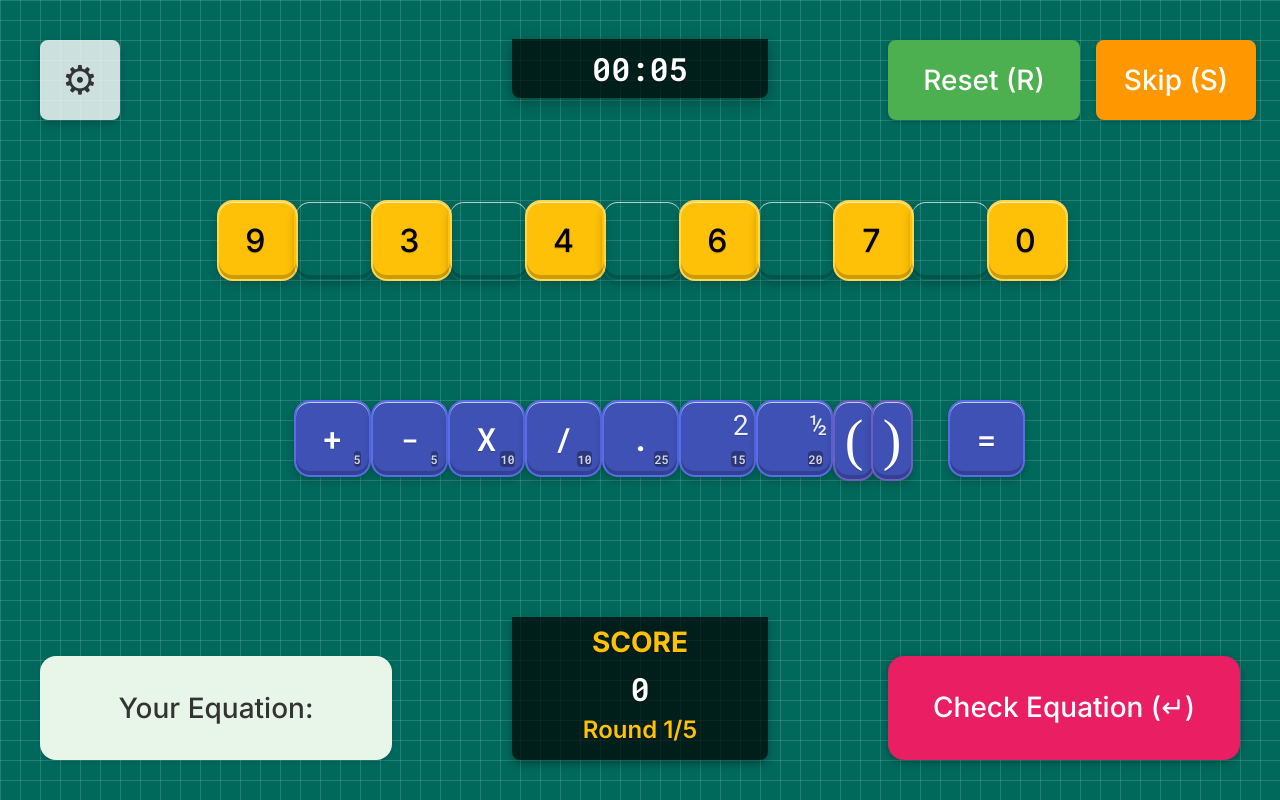
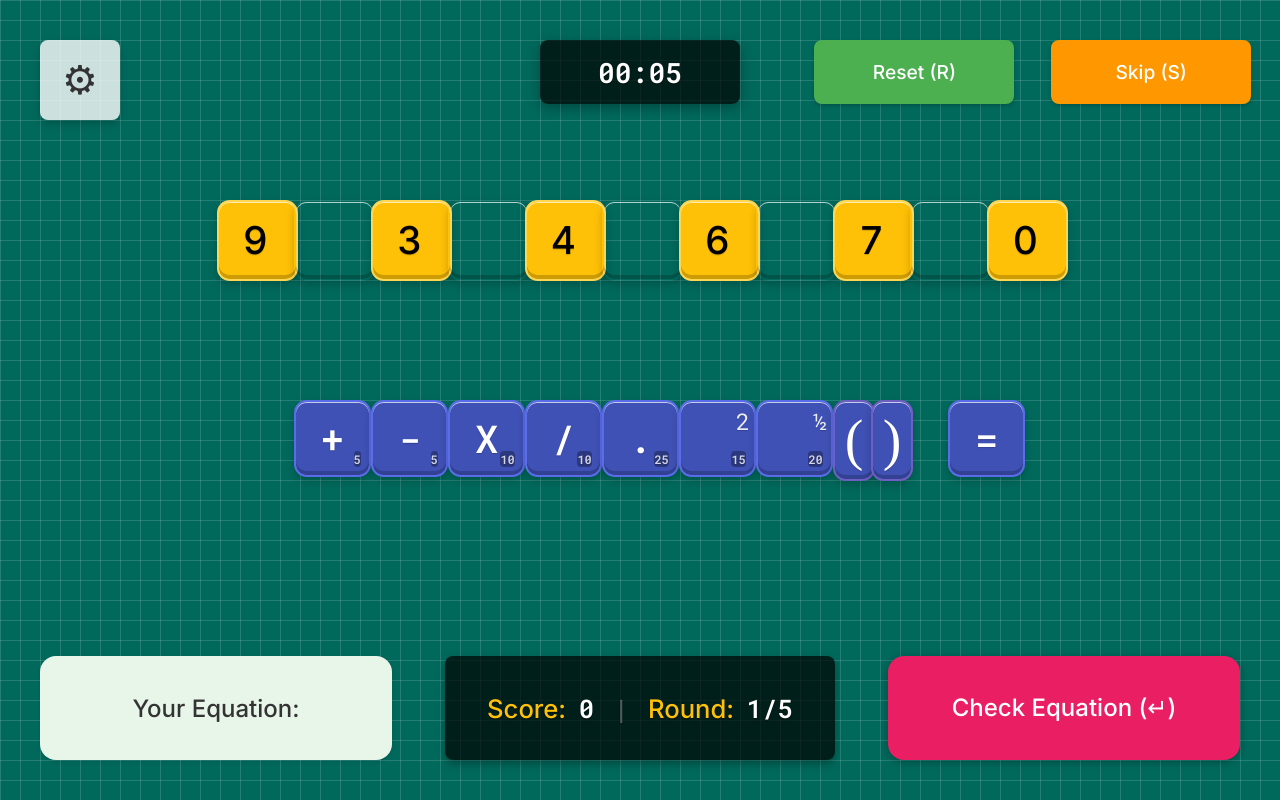
Before and after one commit to eoincondron/numbble, a React (Create React App) app: page / in a window 1280 px wide. Built offline with nearby package versions, Linux system fonts and the light colour scheme.

Commit message:
Use dynamic viewport height and width units. Adjust dimensions and locations of components to suit different aspect ratios

```diff
--- a/src/App.css
+++ b/src/App.css
@@ -24,31 +24,40 @@
 }
 
 @keyframes App-logo-spin {
-  from { transform: rotate(0deg); }
-  to { transform: rotate(360deg); }
+  from {
+    transform: rotate(0deg);
+  }
+
+  to {
+    transform: rotate(360deg);
+  }
 }
 
 
 /* Background patterns with vibrant, distinct colors */
 .bg-solid {
-  background-color: #303F9F; /* Indigo */
+  background-color: #303F9F;
+  /* Indigo */
 }
 
 .bg-grid {
-  background-color: #00695C; /* Teal */
+  background-color: #00695C;
+  /* Teal */
   background-image: linear-gradient(rgba(255, 255, 255, 0.15) 1px, transparent 1px),
     linear-gradient(90deg, rgba(255, 255, 255, 0.15) 1px, transparent 1px);
   background-size: 20px 20px;
 }
 
 .bg-dots {
-  background-color: #6A1B9A; /* Purple */
+  background-color: #6A1B9A;
+  /* Purple */
   background-image: radial-gradient(rgba(255, 255, 255, 0.2) 1px, transparent 1px);
   background-size: 20px 20px;
 }
 
 .bg-waves {
-  background-color: #D84315; /* Deep Orange */
+  background-color: #D84315;
+  /* Deep Orange */
   background-image:
     linear-gradient(135deg, rgba(255, 255, 255, 0.15) 25%, transparent 25%),
     linear-gradient(225deg, rgba(255, 255, 255, 0.15) 25%, transparent 25%),
@@ -59,7 +68,8 @@
 }
 
 .bg-circuit {
-  background-color: #0D47A1; /* Blue */
+  background-color: #0D47A1;
+  /* Blue */
   background-image:
     radial-gradient(rgba(255, 255, 255, 0.2) 2px, transparent 2px),
     radial-gradient(rgba(255, 255, 255, 0.15) 2px, transparent 2px);
@@ -70,8 +80,9 @@
 .board {
   color: rgb(240, 200, 200);
   align-content: center;
-  height: 100vh;
-  width: 100vw;
+  height: 100dvh;
+  /* Dynamic viewport height - excludes browser UI */
+  width: 100dvw;
   margin: 0;
   padding: 0;
   overflow-x: hidden;
@@ -83,46 +94,59 @@
   position: relative;
   transition: background-color 0.5s ease;
 }
+
+/* Fallback for browsers that don't support dvh */
+@supports not (height: 100dvh) {
+  .board {
+    height: 100dvh;
+  }
+}
+
 .block {
   position: absolute;
   text-align: center;
-  font-size: 4vh;
+  font-size: min(6dvh, 3dvw);
+  /* Responsive to both dimensions */
   font-weight: 500;
   color: black;
   width: 100%;
   max-width: 100%;
-  margin-right: 1vh;
+  margin-right: min(1dvh, 0.75dvw);
   z-index: 1;
-  border-radius: 2vh;
+  border-radius: min(2dvh, 1dvw);
+  /* Proportional border radius */
   display: flex;
   align-items: center;
   justify-content: center;
   font-family: 'Roboto Mono', monospace;
   text-shadow: 0 1px 1px rgba(0, 0, 0, 0.2);
   box-shadow:
-      0 .5vh 1vh rgba(0, 0, 0, 0.2),
+    0 .5dvh 1dvh rgba(0, 0, 0, 0.2),
     inset 0 -4px 0 rgba(0, 0, 0, 0.2),
     inset 0 1px 0 rgba(255, 255, 255, 0.7);
-  transform: perspective(10vh) translateZ(0);
+  transform: perspective(10dvh) translateZ(0);
   transition: transform 0.2s ease, box-shadow 0.2s ease;
 }
 
 .placed {
-  top: 25vh;
+  top: 25dvh;
 }
+
 .dormant {
-  top: 50vh;
+  top: 50dvh;
 }
+
 .waiting {
-  top: 46vh;
+  top: 46dvh;
   background-color: #F44336;
   transform: scale(1.1);
   transition: all 0.2s ease;
   box-shadow:
-        0 1vh 2vh rgba(0, 0, 0, 0.2),
+    0 1dvh 2dvh rgba(0, 0, 0, 0.2),
     inset 0 -6px 0 rgba(0, 0, 0, 0.2),
     inset 0 1px 0 rgba(255, 255, 255, 0.9);
 }
+
 .num_tile {
   background-color: #FFC107;
   z-index: 0;
@@ -132,9 +156,9 @@
 }
 
 .num_tile:hover {
-  transform: perspective(10vh) translateZ(5px);
+  transform: perspective(10dvh) translateZ(5px);
   box-shadow:
-    0 1vh 2vh rgba(0, 0, 0, 0.2),
+    0 1dvh 2dvh rgba(0, 0, 0, 0.2),
     inset 0 -6px 0 rgba(0, 0, 0, 0.2),
     inset 0 1px 0 rgba(255, 255, 255, 0.9);
 }
@@ -148,9 +172,9 @@
 }
 
 .op_tile:hover {
-  transform: perspective(10vh) translateZ(5px);
+  transform: perspective(10dvh) translateZ(5px);
   box-shadow:
-    0 1vh 1.5vh rgba(0, 0, 0, 0.3),
+    0 1dvh 1.5dvh rgba(0, 0, 0, 0.3),
     inset 0 -4px 0 rgba(0, 0, 0, 0.3),
     inset 0 1px 0 rgba(255, 255, 255, 0.4);
 }
@@ -158,17 +182,17 @@
 
 .bracket_tile {
   font-family: ".SF NS Mono";
-  font-size: 7vh;
+  font-size: 7dvh;
   font-weight: 200;
   /* 3D effect matching other tiles */
   border: 2px solid rgba(130, 100, 200, 0.7);
-  /*transform: perspective(10vh) translateZ(0);*/
+  /*transform: perspective(10dvh) translateZ(0);*/
 }
 
 .bracket_tile:hover {
-  transform: perspective(10vh) translateZ(.5vh);
+  transform: perspective(10dvh) translateZ(.5dvh);
   box-shadow:
-          0 1vh 1.5vh rgba(0, 0, 0, 0.3),
+    0 1dvh 1.5dvh rgba(0, 0, 0, 0.3),
     inset 0 -4px 0 rgba(0, 0, 0, 0.3),
     inset 0 1px 0 rgba(255, 255, 255, 0.4);
 }
@@ -195,8 +219,8 @@
 .drag-over {
   background-color: rgba(255, 255, 255, 0.3);
   border: 2px dashed rgba(255, 220, 100, 0.9);
-  box-shadow: 0 0 2vh rgba(255, 255, 255, 0.8),
-              0 0 4vh rgba(255, 220, 100, 0.6);
+  box-shadow: 0 0 2dvh rgba(255, 255, 255, 0.8),
+    0 0 4dvh rgba(255, 220, 100, 0.6);
   transform: scale(1.1);
 }
 
@@ -216,7 +240,7 @@
 
 /* Add specific styling for number tiles when brackets are dragged over them */
 .num_tile.drag-over {
-  box-shadow: 0 0 1vh rgba(130, 100, 200, 0.8) !important;
+  box-shadow: 0 0 1dvh rgba(130, 100, 200, 0.8) !important;
   border: 2px dashed rgba(130, 100, 200, 0.8) !important;
   background-color: rgba(130, 100, 200, 0.1);
 }
@@ -226,66 +250,75 @@
   0% {
     box-shadow: 0 0 5px rgba(255, 255, 255, 0.2);
   }
+
   100% {
     box-shadow: 0 0 20px rgba(255, 255, 255, 0.6),
       0 0 30px rgba(100, 120, 255, 0.4);
   }
 }
-.reset_tile, .skip_tile {
-  background-color: #4CAF50;
+
+.reset_tile,
+.skip_tile,
+.timer {
   color: white;
-  width: 24vh;
-  height: 10vh;
-  font-size: 3.5vh;
+  width: min(25dvh, 18dvw);
+  height: min(9dvh, 5dvw);
+  top: min(5dvh, 3.75dvw);
+  font-size: min(3dvh, 1.5dvw);
   font-weight: 500;
   font-family: 'Inter', sans-serif;
-  border-radius: 1vh;
+  border-radius: min(1dvh, 0.75dvw);
   border: none;
   cursor: pointer;
   display: flex;
   align-items: center;
   justify-content: center;
-  box-shadow: 0 2px 4px rgba(0,0,0,0.2);
+  box-shadow: 0 2px 4px rgba(0, 0, 0, 0.2);
   transition: all 0.2s ease;
   position: absolute;
-  top: 5vh;
-  right: 25vh;
 }
 
 .skip_tile {
   background-color: #FF9800;
-  width: 20vh;
-  right: 3vh;
+  right: min(10dvh, 2.25dvw);
 }
-.equation, .play {
+
+.reset_tile {
+  background-color: #4CAF50;
+  right: min(37dvh, 20.75dvw);
+}
+
+.equation,
+.play,
+.session-score {
   background-color: #E8F5E9;
   color: #333;
   text-align: center;
-  width: 40vh;
-  height: 10vh;
-  font-size: 3.5vh;
+  width: min(40dvh, 30dvw);
+  height: min(10dvh, 7.5dvw);
+  font-size: min(3dvh, 2.25dvw);
   font-weight: 500;
   font-family: 'Inter', sans-serif;
-  border-radius: 2vh;
-  box-shadow: 0 2px 4px rgba(0,0,0,0.1);
-  padding: 1.5vh 2vh;
+  border-radius: min(2dvh, 1.5dvw);
+  box-shadow: 0 2px 4px rgba(0, 0, 0, 0.1);
+  padding: min(1.5dvh, 1.1dvw) min(2dvh, 1.5dvw);
   display: flex;
   align-items: center;
   justify-content: center;
   position: absolute;
-  bottom: 5vh;
+  bottom: min(5dvh, 3.75dvw);
 }
 
 .equation {
-  left: 5vh;
+  left: min(5dvh, 3.75dvw);
 }
 
 .play {
-  right: 5vh;
+  right: min(5dvh, 3.75dvw);
   background-color: #E91E63;
   color: white;
   cursor: pointer;
-  box-shadow: 0 2px 8px rgba(0,0,0,0.3);
+  box-shadow: 0 2px 8px rgba(0, 0, 0, 0.3);
   transition: all 0.2s ease;
   line-height: 1.2;
 }
@@ -301,9 +334,8 @@
 }
 
 
-.timer, .session-score {
-  left: 40vw;
-  width: 20vw;
+.timer,
+.session-score {
   position: absolute;
   z-index: 10;
   display: flex;
@@ -312,89 +344,77 @@
   background-color: rgba(0, 0, 0, 0.7);
   color: white;
   font-family: 'Roboto Mono', monospace;
-  font-size: 4vh;
+  font-size: min(3.5dvh, 2.5dvw);
   font-weight: bold;
-  padding: 1vh 0;
-  border-radius: 0 0 1vh 1vh;
-  box-shadow: 0 .5vh 1vw rgba(0, 0, 0, 0.3);
+  /* padding: min(1dvh, 0.75dvw) 0; */
+  /* border-radius: 0 0 min(1dvh, 0.75dvw) min(1dvh, 0.75dvw); */
+  box-shadow: 0 min(.5dvh, 0.4dvw) 1dvw rgba(0, 0, 0, 0.3);
   text-shadow: 0 1px 2px rgba(0, 0, 0, 0.5);
-  margin-top: -1px;
+  /* margin-top: -1px; */
   /*box-sizing: border-box;*/
   border-top: none;
 }
 
-.timer {
-  top: 5vh;
-}
 
 
 .session-score {
-  font-size: 3.5vh;
-  bottom: 5vh;
+  width: min(28dvw, 50dvh);
+  font-size: min(3.5dvh, 2dvw);
+  bottom: 5dvh;
   z-index: 10;
-  /*padding: 15px 0 10px 0;*/
+  /* padding: min(2.5dvh, 1.5dvw) min(2dvh, 1.5dvw); */
+  border-radius: min(1dvh, 0.75dvw) min(1dvh, 0.75dvw);
   box-shadow: 0 4px 8px rgba(0, 0, 0, 0.3);
   text-align: center;
   display: flex;
-  flex-direction: column;
+  flex-direction: row;
   align-items: center;
+  justify-content: center;
+  gap: 1dvw;
   margin-bottom: 0;
 }
 
-.session-score-title {
+.session-score-label {
   font-family: 'Inter', sans-serif;
-  margin-bottom: 8px;
-  text-transform: uppercase;
   color: #FFC107;
+  font-weight: 500;
 }
 
-.session-score-points {
+.session-score-value {
   font-family: 'Roboto Mono', monospace;
-  font-size: 32px;
   font-weight: bold;
-  margin-bottom: 5px;
-  text-shadow: 0 1px 2px rgba(0, 0, 0, 0.5);
+  color: white;
 }
 
-.session-score-round {
-  font-family: 'Inter', sans-serif;
-  font-size: 3vh;
-  color: #FFC107;
-  font-weight: 600;
-  margin-bottom: 1vh;
-}
-
-.session-score-games {
-  font-family: 'Inter', sans-serif;
-  font-size: 2.5vh;
-  opacity: 0.7;
-  margin-bottom: 2vh;
+.session-score-separator {
+  color: rgba(255, 255, 255, 0.3);
+  margin: 0 0.5dvw;
 }
 
 .bg-selector {
   position: absolute;
-  top: 5vh;
-  left: 5vh;
+  top: 5dvh;
+  left: 5dvh;
   z-index: 10;
   display: flex;
   font-family: 'Inter', sans-serif;
-  font-size: 3vh;
+  font-size: 3dvh;
   font-weight: 500;
   align-items: center;
   background-color: rgba(255, 255, 255, 0.8);
-  padding: 1vh 2vh;
-  border-radius: 1vh;
-  box-shadow: 0 2px 4px rgba(0,0,0,0.2);
+  padding: 1dvh 2dvh;
+  border-radius: 1dvh;
+  box-shadow: 0 2px 4px rgba(0, 0, 0, 0.2);
 }
 
 .bg-selector-label {
   color: #333;
-  margin-right:.8vh;
+  margin-right: .8dvh;
 }
 
 .bg-selector-dropdown {
   border: none;
-  padding: .5vh 1vh;
+  padding: .5dvh 1dvh;
   border-radius: 4px;
   cursor: pointer;
   background-color: rgba(255, 255, 255, 0.6);
@@ -404,28 +424,28 @@
 .bg-selector-dropdown:hover,
 .bg-selector-dropdown:focus {
   background-color: white;
-  box-shadow: 0 2px 4px rgba(0,0,0,0.2);
+  box-shadow: 0 2px 4px rgba(0, 0, 0, 0.2);
   outline: none;
 }
 
 /* Score display in the operation tiles */
 .score {
   position: absolute;
-  bottom: 1vh;
-  right: 1vh;
-  font-size: 1.5vh;
+  bottom: 1dvh;
+  right: 1dvh;
+  font-size: 1.5dvh;
   font-weight: bold;
   color: rgba(255, 255, 255, 0.8);
-  border-radius: .5vh;
+  border-radius: .5dvh;
   background-color: rgba(0, 0, 0, 0.3);
 }
 
 /* Exponent display for the square operation */
 .exponent {
   position: absolute;
-  top: .5vh;
-  right: .5vh;
-  font-size: 3.5vh;
+  top: .5dvh;
+  right: .5dvh;
+  font-size: min(4dvh, 1.8dvw);
   font-weight: 400;
   color: rgba(255, 255, 255, 0.9);
 }
@@ -433,9 +453,9 @@
 /* Exponent display for numbers with exponents */
 .num-exponent {
   position: absolute;
-  top: -1vh;
-  right: -1vh;
-  font-size: 3vh;
+  top: -1dvh;
+  right: -1dvh;
+  font-size: min(2.5dvh, 1.5dvw);
   font-weight: bold;
   color: inherit;
 }
@@ -444,17 +464,17 @@
 .num_tile .relative {
   position: relative;
   display: inline-block;
-  padding-right: .5vh;
+  padding-right: .5dvh;
 }
 
 /* Volume control button */
 .volume-control {
   position: absolute;
-  right: 5vh;
-  bottom: 20vh;
-  width: 10vh;
-  height: 10vh;
-  font-size: 5vh;
+  right: 5dvh;
+  bottom: 20dvh;
+  width: 10dvh;
+  height: 10dvh;
+  font-size: 5dvh;
   cursor: pointer;
   background-color: rgba(255, 255, 255, 0.8);
   border: none;
@@ -462,15 +482,15 @@
   display: flex;
   align-items: center;
   justify-content: center;
-  border-radius: 1vh;
-  box-shadow: 0 .5vh 1vh rgba(0, 0, 0, 0.2);
+  border-radius: 1dvh;
+  box-shadow: 0 .5dvh 1dvh rgba(0, 0, 0, 0.2);
   z-index: 100;
 }
 
 .volume-control:hover {
   transform: scale(1.1);
   background-color: rgba(255, 255, 255, 0.95);
-  box-shadow: 0 1vh 2vh rgba(0, 0, 0, 0.3);
+  box-shadow: 0 1dvh 2dvh rgba(0, 0, 0, 0.3);
 }
 
 /* Landscape orientation handling */
--- a/src/App.js
+++ b/src/App.js
@@ -35,6 +35,7 @@ import {
     SPACE,
     SQRT,
     SQUARE,
+    DECIMAL_POINT,
 } from "./util";
 
 let ALL_OP_SYMBOLS = OPERATIONS.concat(BRACKETS).concat([EQUALS])
@@ -59,8 +60,8 @@ let LEFT_MARGIN;
 function get_common_style_attributes(left_position) {
     return {
         left: left_position + 'px',
-        width: '6vw',
-        height: '6vw',
+        width: 'max(6dvw, 8dvh)',
+        height: 'max(6dvw, 8dvh)',
     }
 }
 
@@ -300,8 +301,8 @@ class Board extends Component {
             value={this._getBracketValue(is_left)}
             style={{
                 left: left_position + 'px',
-                width: '3vw',
-                height: '6vw',
+                width: 'max(3dvw, 4dvh)',
+                height: 'max(6dvw, 8dvh)',
             }}
             onClick={
                 () => this.handleDormantBracketClick(is_left)
@@ -320,8 +321,8 @@ class Board extends Component {
             value={this._getBracketValue(is_left)}
             style={{
                 left: left_position + 'px',
-                width: '3vw',
-                height: '6vw',
+                width: 'max(3dvw, 4dvh)',
+                height: 'max(6dvw, 8dvh)',
             }}
             onClick={
                 () => this.handleWaitingClick()
--- a/src/divs.js
+++ b/src/divs.js
@@ -356,12 +356,11 @@ export function SessionScore(props) {
     const currentScore = props.totalScore + props.gameScore;
     return (
         <div className='session-score'>
-            <div className="session-score-title">Score</div>
-            <div className="session-score-points">{currentScore}</div>
-            <div className="session-score-round">Round {props.currentRound}/{props.totalRounds}</div>
-            {props.totalScore > 0 && (
-                <div className="session-score-session">Session: {props.totalScore}</div>
-            )}
+            <span className="session-score-label">Score:</span>
+            <span className="session-score-value">{currentScore}</span>
+            <span className="session-score-separator">|</span>
+            <span className="session-score-label">Round:</span>
+            <span className="session-score-value">{props.currentRound}/{props.totalRounds}</span>
         </div>
     );
 }
--- a/src/util.js
+++ b/src/util.js
@@ -33,7 +33,7 @@ const OP_SCORES = {
 };
 const NUMBERS = '0123456789'.split('');
 const BRACKETS = [L_BRACKET, R_BRACKET]
-const NUMERICAL_STRINGS = NUMBERS.concat(BRACKETS).concat(['*'])
+const NUMERICAL_STRINGS = NUMBERS.concat(BRACKETS).concat(['*', DECIMAL_POINT])
 
 
 function random_digit(max) {
@@ -42,7 +42,7 @@ function random_digit(max) {
 
 
 function is_num_string(string) {
-    // Check if a string contains digits only characters that can live in a number tile space,
+    // Check if a string contains only characters that can live in a number tile space,
     // i.e., digits, brackets and exponents
     // Feels like this should be easier but functions like Number do not handle empty strings and '+'
     // the way we want
```
Also changed, not shown: src/SettingsMenu.css (+29 -29 lines). Lines whose indentation alone changed are shown as unchanged.
